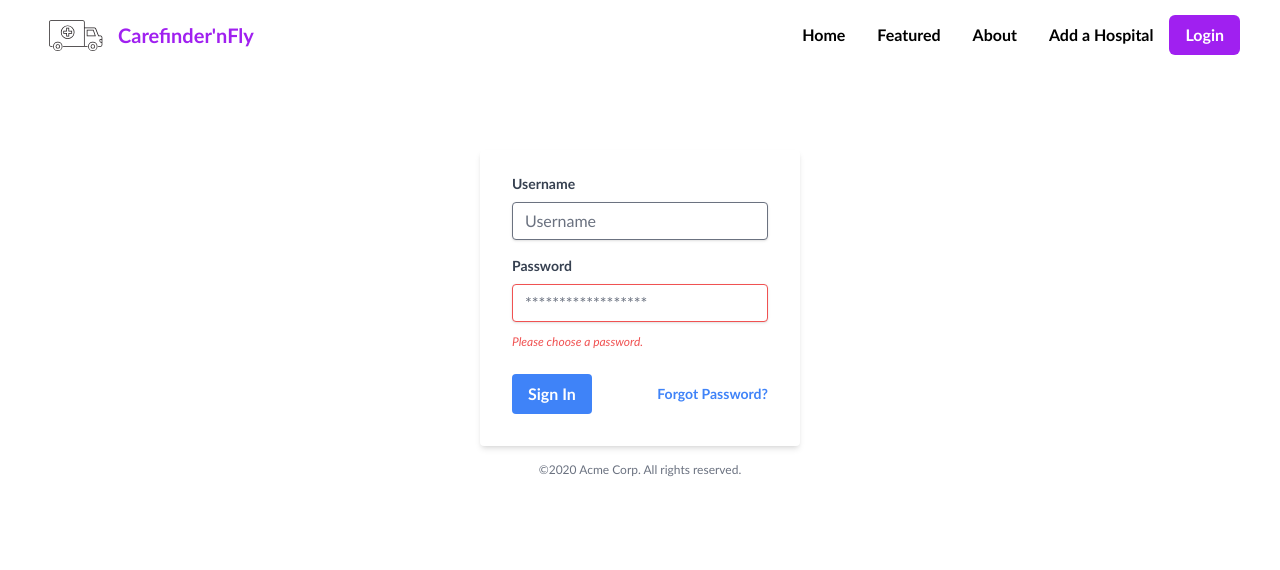
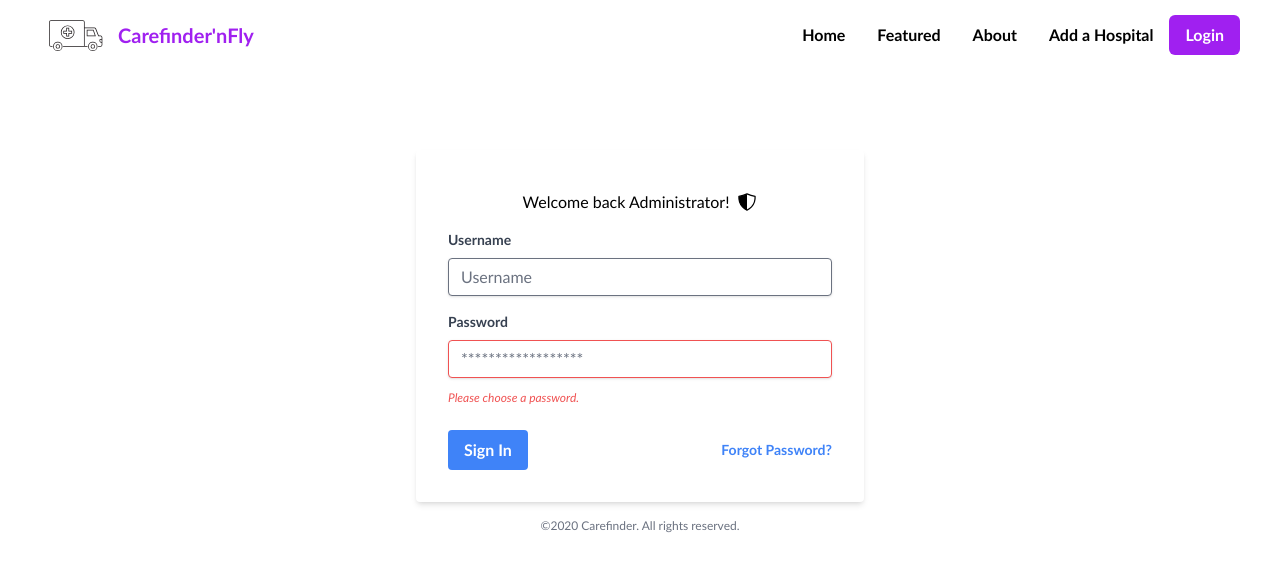
Before and after one commit to tylerjusfly/carefinderOnFly_frontend, a React (Vite) app: page /admin in a window 1280 px wide. Shown: the top 570 px of the page. Built offline with nearby package versions, Linux system fonts and the light colour scheme; a web font is replaced by a local one.

Commit message:
added login form

```diff
--- a/package.json
+++ b/package.json
@@ -12,6 +12,7 @@
   "dependencies": {
     "@heroicons/react": "^2.0.18",
     "@hookform/resolvers": "^3.1.0",
+    "antd": "^5.6.3",
     "atropos": "^1.0.2",
     "bootstrap": "^5.2.3",
     "flowbite": "^1.6.5",
--- a/src/Views/Admin/LoginForm.tsx
+++ b/src/Views/Admin/LoginForm.tsx
@@ -1,8 +1,14 @@
 const LoginForm = () => {
   return (
     <div className='flex justify-center items-center my-20'>
-      <div className='w-full max-w-xs'>
+      <div className='w-full max-w-md'>
         <form className='bg-white shadow-md rounded px-8 pt-6 pb-8 mb-4'>
+          {/* title */}
+          <div className='flex flex-row  my-4 justify-center space-x-2'>
+            <h4 className=''>Welcome back Administrator!</h4>
+            <img src='/shield-half.svg' width={20} />
+          </div>
+          {/* Username */}
           <div className='mb-4'>
             <label className='block text-gray-700 text-sm font-bold mb-2' htmlFor='username'>
               Username
@@ -14,6 +20,8 @@ const LoginForm = () => {
               placeholder='Username'
             />
           </div>
+
+          {/* password */}
           <div className='mb-6'>
             <label className='block text-gray-700 text-sm font-bold mb-2' htmlFor='password'>
               Password
@@ -38,7 +46,7 @@ const LoginForm = () => {
             </a>
           </div>
         </form>
-        <p className='text-center text-gray-500 text-xs'>©2020 Acme Corp. All rights reserved.</p>
+        <p className='text-center text-gray-500 text-xs'>©2020 Carefinder. All rights reserved.</p>
       </div>
     </div>
   );
```
Also changed, not shown: public/shield-half.svg (added), 1 other file (tests, documents, lock files or other folders).
